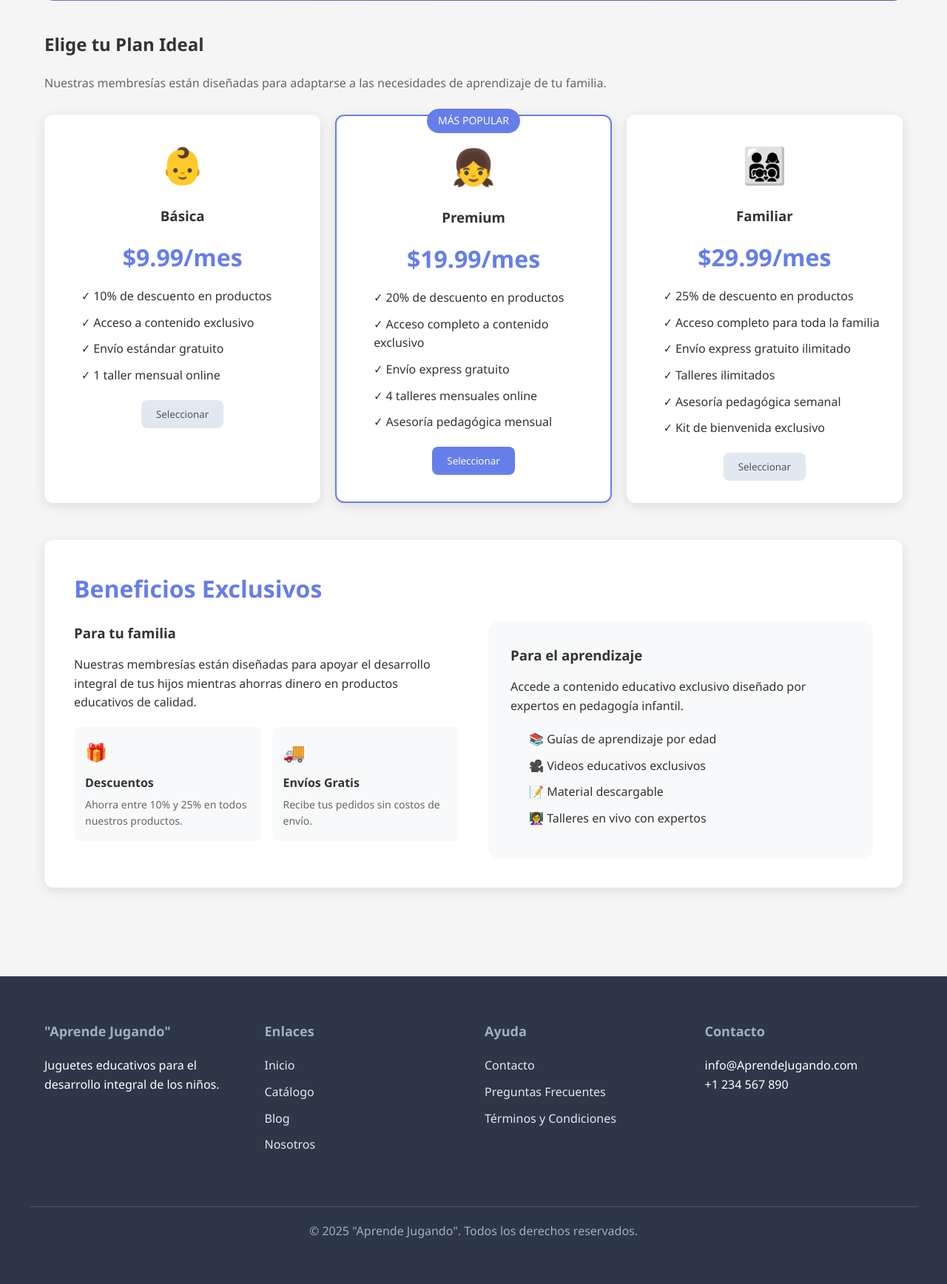
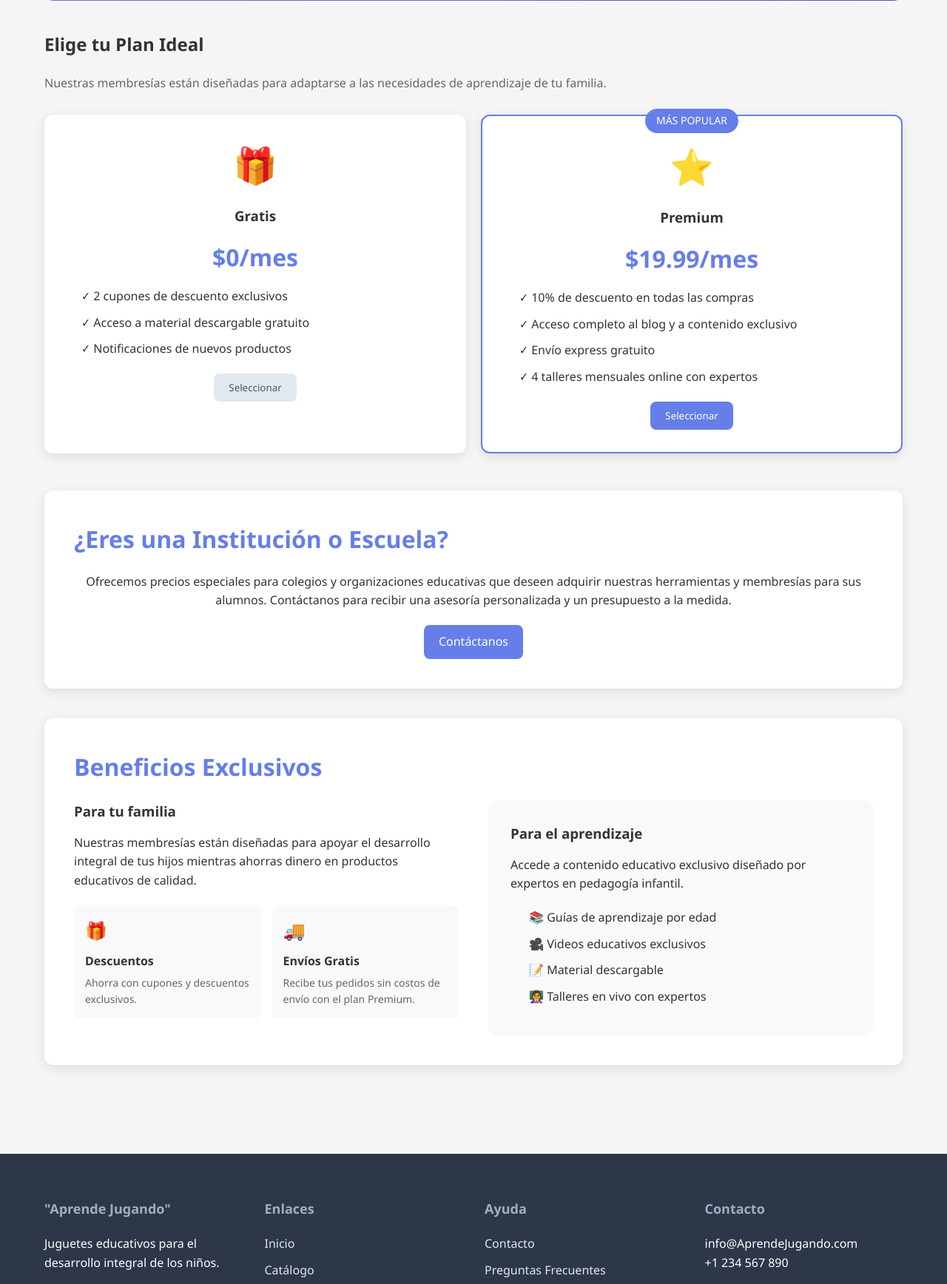
Before and after one commit to Cazariny/Aprender_Jugando, a Django app: page /membresia/ in a window 1280 px wide. Shown: the part 395-2131 px from the top of the page at 74% size. Run offline with Django 5.2, Linux system fonts and the light colour scheme.

Commit message:
Agregar Membresias y contacto

```diff
--- a/AprenderJugando/urls.py
+++ b/AprenderJugando/urls.py
@@ -22,15 +22,16 @@ from api import views as views_api
 
 
 urlpatterns = [
-     path('admin/', admin.site.urls),
+    path('admin/', admin.site.urls),
     path('', views.home, name='home'),
     path('acerca/', views.about, name='acerca'),
     path('blog/', views_api.BlogCategory, name='Blog'),
     path('blog/<slug:slug>', views_api.BlogDetail, name='BlogDetail'),
-     path('login/', views_api.login, name='login'),
+    path('login/', views_api.login, name='login'),
     path('logout/', views_api.logout_view, name='logout'),
     path('registro/', views_api.registro, name='registro'),
     path('membresia/', views_api.membresia, name='membresia'),
+    path('contacto/', views_api.contacto, name='contacto'),
     path('catalogo/', views_api.catalogo, name='catalogo'),
     path('producto/<int:producto_id>/', views_api.detalle_producto, name='detalle_producto'),
     path('agregar-al-carrito/<int:producto_id>/', views_api.agregar_al_carrito, name='agregar_al_carrito'),
--- a/api/views.py
+++ b/api/views.py
@@ -492,3 +492,6 @@ def actualizar_cantidad(request, item_id):
 def confirmacion_compra(request, orden_id):
     orden = get_object_or_404(Orden, id=orden_id, usuario=request.user)
     return render(request, 'carrito/confirmacion.html', {'orden': orden})
+
+def contacto(request):
+    return render(request, "contacto/contacto.html")
--- a/contenido/templates/membresia/membresia.html
+++ b/contenido/templates/membresia/membresia.html
@@ -8,58 +8,51 @@
         <p class="hero-subtitle">Acceso exclusivo, descuentos especiales y beneficios para el desarrollo continuo de tus hijos</p>
     </div>
 
-        <!-- Membership Plans -->
     <div style="margin-bottom: 50px;">
         <h2 style="margin-bottom: 20px;">Elige tu Plan Ideal</h2>
         <p style="margin-bottom: 30px; color: #666;">Nuestras membresías están diseñadas para adaptarse a las necesidades de aprendizaje de tu familia.</p>
 
-            <div class="quick-access" style="grid-template-columns: repeat(3, 1fr);">
+        <div class="quick-access" style="grid-template-columns: repeat(2, 1fr); gap: 20px;">
             <div class="quick-card" style="cursor: default;">
-                    <div class="quick-icon">👶</div>
-                    <h3 style="margin-bottom: 15px;">Básica</h3>
-                    <div style="font-size: 32px; font-weight: bold; color: #667eea; margin-bottom: 15px;">$9.99/mes</div>
+                <div class="quick-icon">🎁</div>
+                <h3 style="margin-bottom: 15px;">Gratis</h3>
+                <div style="font-size: 32px; font-weight: bold; color: #667eea; margin-bottom: 15px;">$0/mes</div>
                 <ul style="text-align: left; list-style: none; margin-bottom: 20px;">
-                        <li style="margin-bottom: 10px; padding-left: 20px; position: relative;">✓ 10% de descuento en productos</li>
-                        <li style="margin-bottom: 10px; padding-left: 20px; position: relative;">✓ Acceso a contenido exclusivo</li>
-                        <li style="margin-bottom: 10px; padding-left: 20px; position: relative;">✓ Envío estándar gratuito</li>
-                        <li style="margin-bottom: 10px; padding-left: 20px; position: relative;">✓ 1 taller mensual online</li>
+                    <li style="margin-bottom: 10px; padding-left: 20px; position: relative;">✓ 2 cupones de descuento exclusivos</li>
+                    <li style="margin-bottom: 10px; padding-left: 20px; position: relative;">✓ Acceso a material descargable gratuito</li>
+                    <li style="margin-bottom: 10px; padding-left: 20px; position: relative;">✓ Notificaciones de nuevos productos</li>
                 </ul>
                 <button class="btn btn-secondary">Seleccionar</button>
             </div>
 
             <div class="quick-card" style="cursor: default; border: 2px solid #667eea; position: relative;">
                 <div style="position: absolute; top: -10px; left: 50%; transform: translateX(-50%); background: #667eea; color: white; padding: 5px 15px; border-radius: 20px; font-size: 14px;">MÁS POPULAR</div>
-                    <div class="quick-icon">👧</div>
+                <div class="quick-icon">⭐️</div>
                 <h3 style="margin-bottom: 15px;">Premium</h3>
                 <div style="font-size: 32px; font-weight: bold; color: #667eea; margin-bottom: 15px;">$19.99/mes</div>
                 <ul style="text-align: left; list-style: none; margin-bottom: 20px;">
-                        <li style="margin-bottom: 10px; padding-left: 20px; position: relative;">✓ 20% de descuento en productos</li>
-                        <li style="margin-bottom: 10px; padding-left: 20px; position: relative;">✓ Acceso completo a contenido exclusivo</li>
+                    <li style="margin-bottom: 10px; padding-left: 20px; position: relative;">✓ 10% de descuento en todas las compras</li>
+                    <li style="margin-bottom: 10px; padding-left: 20px; position: relative;">✓ Acceso completo al blog y a contenido exclusivo</li>
                     <li style="margin-bottom: 10px; padding-left: 20px; position: relative;">✓ Envío express gratuito</li>
-                        <li style="margin-bottom: 10px; padding-left: 20px; position: relative;">✓ 4 talleres mensuales online</li>
-                        <li style="margin-bottom: 10px; padding-left: 20px; position: relative;">✓ Asesoría pedagógica mensual</li>
+                    <li style="margin-bottom: 10px; padding-left: 20px; position: relative;">✓ 4 talleres mensuales online con expertos</li>
                 </ul>
                 <button class="btn btn-primary">Seleccionar</button>
-                </div>
-
-                <div class="quick-card" style="cursor: default;">
-                    <div class="quick-icon">👨‍👩‍👧‍👦</div>
-                    <h3 style="margin-bottom: 15px;">Familiar</h3>
-                    <div style="font-size: 32px; font-weight: bold; color: #667eea; margin-bottom: 15px;">$29.99/mes</div>
-                    <ul style="text-align: left; list-style: none; margin-bottom: 20px;">
-                        <li style="margin-bottom: 10px; padding-left: 20px; position: relative;">✓ 25% de descuento en productos</li>
-                        <li style="margin-bottom: 10px; padding-left: 20px; position: relative;">✓ Acceso completo para toda la familia</li>
-                        <li style="margin-bottom: 10px; padding-left: 20px; position: relative;">✓ Envío express gratuito ilimitado</li>
-                        <li style="margin-bottom: 10px; padding-left: 20px; position: relative;">✓ Talleres ilimitados</li>
-                        <li style="margin-bottom: 10px; padding-left: 20px; position: relative;">✓ Asesoría pedagógica semanal</li>
-                        <li style="margin-bottom: 10px; padding-left: 20px; position: relative;">✓ Kit de bienvenida exclusivo</li>
-                    </ul>
-                    <button class="btn btn-secondary">Seleccionar</button>
             </div>
         </div>
     </div>
 
-        <!-- Benefits Section -->
+    <div class="about-section" style="margin-bottom: 40px;">
+        <h2 class="about-title">¿Eres una Institución o Escuela?</h2>
+        <div class="about-content" style="display: block;">
+            <p style="line-height: 1.6; margin-bottom: 20px; text-align: center;">
+                Ofrecemos precios especiales para colegios y organizaciones educativas que deseen adquirir nuestras herramientas y membresías para sus alumnos. Contáctanos para recibir una asesoría personalizada y un presupuesto a la medida.
+            </p>
+            <div style="text-align: center;">
+                <a href = "{% url 'contacto' %}" class="btn btn-primary">Contáctanos</a>
+            </div>
+        </div>
+    </div>
+
     <div class="about-section" style="margin-bottom: 40px;">
         <h2 class="about-title">Beneficios Exclusivos</h2>
         <div class="about-content">
@@ -71,12 +64,12 @@
                     <div style="flex: 1; background: #f8f9fa; padding: 15px; border-radius: 8px;">
                         <div style="font-size: 24px; margin-bottom: 10px;">🎁</div>
                         <h4 style="margin-bottom: 5px;">Descuentos</h4>
-                            <p style="font-size: 14px; color: #666;">Ahorra entre 10% y 25% en todos nuestros productos.</p>
+                        <p style="font-size: 14px; color: #666;">Ahorra con cupones y descuentos exclusivos.</p>
                     </div>
                     <div style="flex: 1; background: #f8f9fa; padding: 15px; border-radius: 8px;">
                         <div style="font-size: 24px; margin-bottom: 10px;">🚚</div>
                         <h4 style="margin-bottom: 5px;">Envíos Gratis</h4>
-                            <p style="font-size: 14px; color: #666;">Recibe tus pedidos sin costos de envío.</p>
+                        <p style="font-size: 14px; color: #666;">Recibe tus pedidos sin costos de envío con el plan Premium.</p>
                     </div>
                 </div>
             </div>
--- a/contenido/templates/partials/_footer.html
+++ b/contenido/templates/partials/_footer.html
@@ -16,7 +16,7 @@
         <div class="footer-column">
             <h3>Ayuda</h3>
             <ul class="footer-links">
-                <li><a href="">Contacto</a></li>
+                <li><a href="{% url 'contacto' %}">Contacto</a></li>
                 <li><a href="">Preguntas Frecuentes</a></li>
                 <li><a href="">Términos y Condiciones</a></li>
             </ul>
```
Also changed, not shown: contenido/templates/contacto/contacto.html (added, +101 -0 lines). Lines whose indentation alone changed are shown as unchanged.
